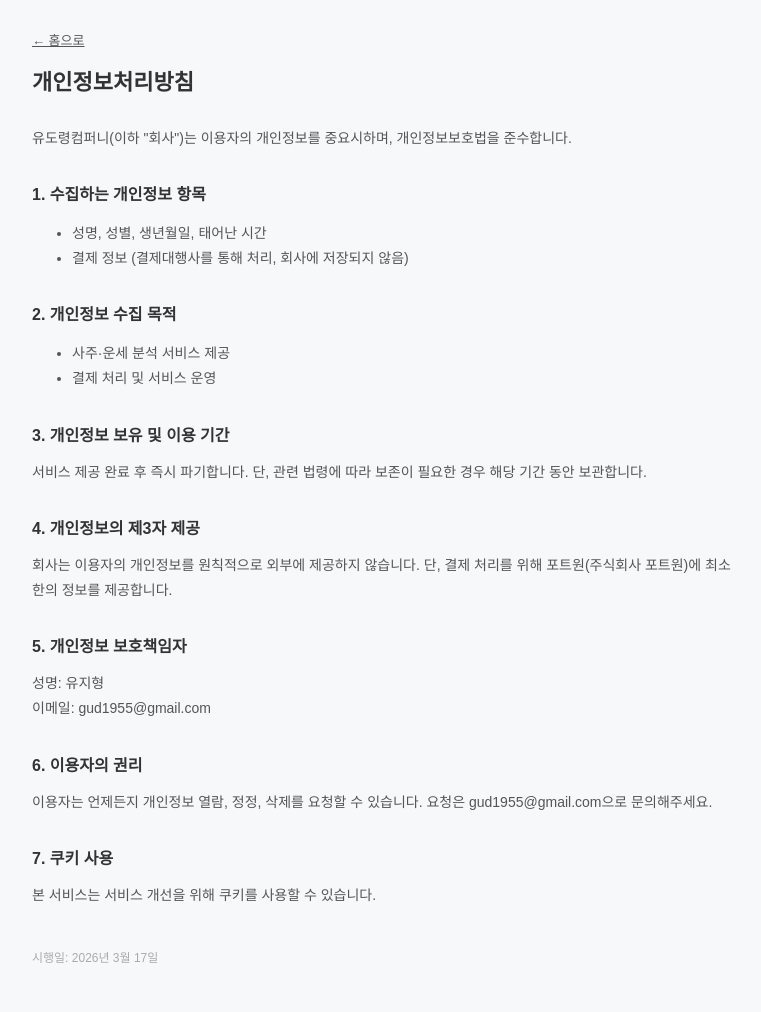
After one commit to gud1955-sudo/yudoryeong, a Flask app: page /privacy in a window 1280 px wide. The commit adds this page. Shown: the whole page, without its empty margins (258-1019 px from the left). Run offline with Flask 3, Linux system fonts and the light colour scheme.

Commit message:
feat: add terms, privacy, refund pages and footer links

```diff
--- a/app.py
+++ b/app.py
@@ -315,6 +315,18 @@ LOVE_CACHE     = {}
 def home():
     return render_template('index.html')
 
+@app.route('/terms')
+def terms():
+    return render_template('terms.html')
+
+@app.route('/privacy')
+def privacy():
+    return render_template('privacy.html')
+
+@app.route('/refund')
+def refund():
+    return render_template('refund.html')
+
 @app.route('/loading')
 def loading_page():
     return render_template('loading.html')
--- a/templates/index.html
+++ b/templates/index.html
@@ -890,6 +890,11 @@ function requestPay(){
   <p>주소: 서울특별시 송파구</p>
   <p>통신판매업 신고번호: 신고 준비 중</p>
   <p>고객센터: gud1955@gmail.com</p>
+  <p style="margin-top:8px;">
+    <a href="/terms" style="color:#aaa;text-decoration:none;margin:0 8px;">이용약관</a>
+    <a href="/privacy" style="color:#aaa;text-decoration:none;margin:0 8px;">개인정보처리방침</a>
+    <a href="/refund" style="color:#aaa;text-decoration:none;margin:0 8px;">환불정책</a>
+  </p>
 </footer>
 </body>
 </html>
--- /dev/null
+++ b/templates/privacy.html
@@ -0,0 +1,50 @@
+<!DOCTYPE html>
+<html lang="ko">
+<head>
+<meta charset="UTF-8">
+<meta name="viewport" content="width=device-width, initial-scale=1.0">
+<title>개인정보처리방침 - 유도령의 인생상담소</title>
+<style>
+  body{font-family:sans-serif;background:#f7f8fa;padding:30px 20px;color:#333;max-width:700px;margin:0 auto;}
+  h1{font-size:22px;margin-bottom:30px;}
+  h2{font-size:16px;margin-top:30px;margin-bottom:10px;}
+  p,li{font-size:14px;line-height:1.8;color:#555;}
+  a{color:#555;font-size:13px;}
+</style>
+</head>
+<body>
+<a href="/">← 홈으로</a>
+<h1>개인정보처리방침</h1>
+
+<p>유도령컴퍼니(이하 "회사")는 이용자의 개인정보를 중요시하며, 개인정보보호법을 준수합니다.</p>
+
+<h2>1. 수집하는 개인정보 항목</h2>
+<ul>
+  <li>성명, 성별, 생년월일, 태어난 시간</li>
+  <li>결제 정보 (결제대행사를 통해 처리, 회사에 저장되지 않음)</li>
+</ul>
+
+<h2>2. 개인정보 수집 목적</h2>
+<ul>
+  <li>사주·운세 분석 서비스 제공</li>
+  <li>결제 처리 및 서비스 운영</li>
+</ul>
+
+<h2>3. 개인정보 보유 및 이용 기간</h2>
+<p>서비스 제공 완료 후 즉시 파기합니다. 단, 관련 법령에 따라 보존이 필요한 경우 해당 기간 동안 보관합니다.</p>
+
+<h2>4. 개인정보의 제3자 제공</h2>
+<p>회사는 이용자의 개인정보를 원칙적으로 외부에 제공하지 않습니다. 단, 결제 처리를 위해 포트원(주식회사 포트원)에 최소한의 정보를 제공합니다.</p>
+
+<h2>5. 개인정보 보호책임자</h2>
+<p>성명: 유지형<br>이메일: gud1955@gmail.com</p>
+
+<h2>6. 이용자의 권리</h2>
+<p>이용자는 언제든지 개인정보 열람, 정정, 삭제를 요청할 수 있습니다. 요청은 gud1955@gmail.com으로 문의해주세요.</p>
+
+<h2>7. 쿠키 사용</h2>
+<p>본 서비스는 서비스 개선을 위해 쿠키를 사용할 수 있습니다.</p>
+
+<p style="margin-top:40px;font-size:12px;color:#aaa;">시행일: 2026년 3월 17일</p>
+</body>
+</html>
--- a/templates/result.html
+++ b/templates/result.html
@@ -603,6 +603,11 @@ async function loadDetail(){
   <p>주소: 서울특별시 송파구</p>
   <p>통신판매업 신고번호: 신고 준비 중</p>
   <p>고객센터: gud1955@gmail.com</p>
+  <p style="margin-top:8px;">
+    <a href="/terms" style="color:#aaa;text-decoration:none;margin:0 8px;">이용약관</a>
+    <a href="/privacy" style="color:#aaa;text-decoration:none;margin:0 8px;">개인정보처리방침</a>
+    <a href="/refund" style="color:#aaa;text-decoration:none;margin:0 8px;">환불정책</a>
+  </p>
 </footer>
 </body>
 </html>
```
Also changed, not shown: templates/refund.html (added, +38 -0 lines), templates/terms.html (added, +48 -0 lines).
